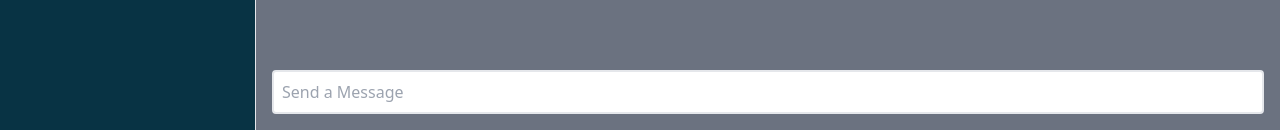
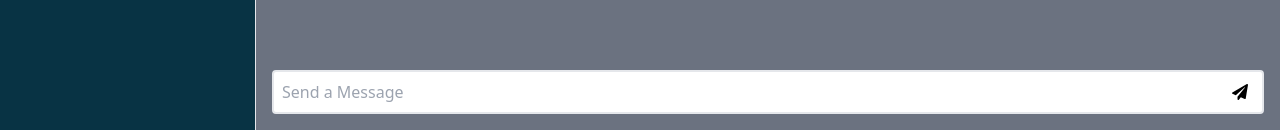
Before and after one commit to ahiru401066/udemy_next.js_firebase, a Next.js app in the folder dev/chatapplication-with-chatgpt/: page / in a window 1280 px wide. Shown: the part 670-800 px from the top of the page. Built offline with nearby package versions, Linux system fonts and the light colour scheme.

Commit message:
Chatのコンポーネント完成

```diff
--- a/dev/chatapplication-with-chatgpt/src/app/components/Chat.tsx
+++ b/dev/chatapplication-with-chatgpt/src/app/components/Chat.tsx
@@ -1,4 +1,5 @@
 import React from 'react'
+import {FaBeer, FaPaperPlane } from "react-icons/fa";
 
 const Chat = () => {
   return (
@@ -21,6 +22,9 @@ const Chat = () => {
 
       <div className="flex-shrink-0 relative">
         <input type="text" placeholder="Send a Message" className="border-2 rounded w-full pr-10 focus:outline-none p-2" />
+        <button className="absolute inset-y-0 right-4 flex items-center">
+          <FaPaperPlane />
+        </button>
       </div>
 
     </div>
```
Also changed, not shown: dev/chatapplication-with-chatgpt/package.json (+5 -4 lines), 1 other file (tests, documents, lock files or other folders).
